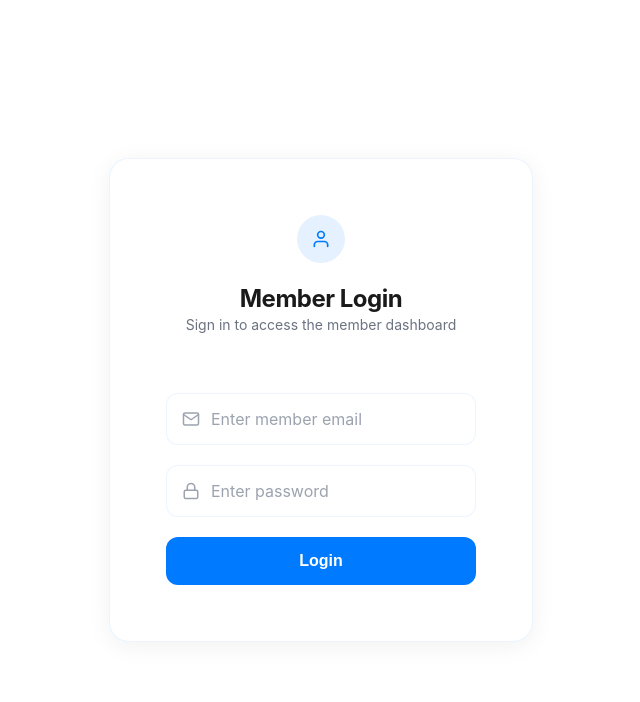
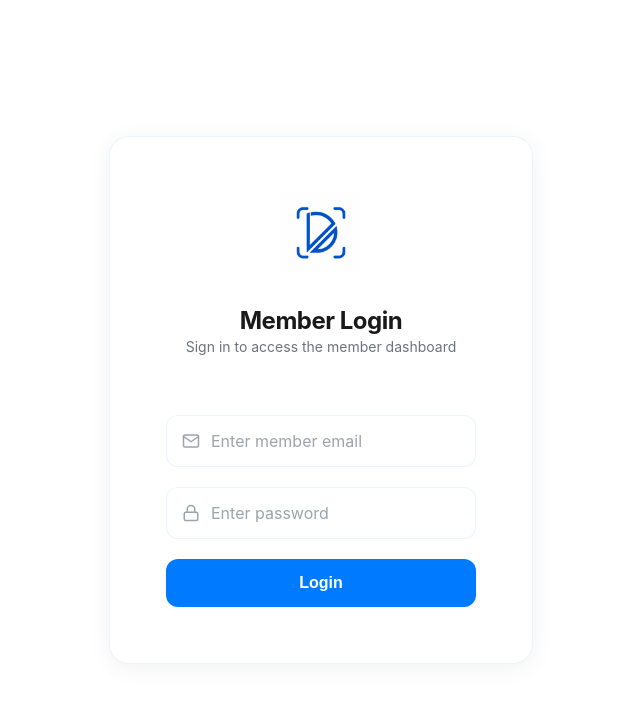
Before and after one commit to mehdevv/dvcheck3, a React (Vite) app: page /member/login in a window 1280 px wide. Shown: the top 702 px of the page, without its empty margins (319-959 px from the left). Built offline with nearby package versions, Linux system fonts and the light colour scheme; no server answers.

Commit message:
Update dashboard designs and styling

```diff
--- a/src/pages/Login.css
+++ b/src/pages/Login.css
@@ -60,6 +60,21 @@
 @media (min-width: 768px) {
   .login-header {
     margin-bottom: var(--spacing-2xl);
+  }
+}
+
+.login-logo {
+  width: 60px;
+  height: 60px;
+  margin: 0 auto;
+  display: block;
+  object-fit: contain;
+}
+
+@media (min-width: 768px) {
+  .login-logo {
+    width: 80px;
+    height: 80px;
   }
 }
 
--- a/src/pages/MemberLogin.jsx
+++ b/src/pages/MemberLogin.jsx
@@ -1,7 +1,7 @@
 import { useState } from 'react';
 import { useNavigate } from 'react-router-dom';
 import { motion } from 'framer-motion';
-import { FiUser, FiMail, FiLock, FiAlertCircle } from 'react-icons/fi';
+import { FiMail, FiLock, FiAlertCircle } from 'react-icons/fi';
 import { useAuth } from '../context/AuthContext';
 import './Login.css';
 
@@ -44,10 +44,19 @@ const MemberLogin = () => {
           transition={{ duration: 0.5 }}
         >
           <div className="card login-card">
+            <MotionDiv
+              initial={{ opacity: 0, scale: 0.9 }}
+              animate={{ opacity: 1, scale: 1 }}
+              transition={{ duration: 0.5, delay: 0.1 }}
+              style={{ marginBottom: 'var(--spacing-lg)', textAlign: 'center' }}
+            >
+              <img
+                src="/DVscan.png"
+                alt="DVcheck Logo"
+                className="login-logo"
+              />
+            </MotionDiv>
             <div className="login-header">
-              <div className="login-icon">
-                <FiUser size={20} color="#007AFF" />
-              </div>
               <h2 className="heading-2" style={{ fontSize: 'clamp(1.25rem, 4vw, 1.5rem)' }}>Member Login</h2>
               <p className="text-secondary" style={{ fontSize: 'var(--font-size-sm)' }}>
                 Sign in to access the member dashboard
```
